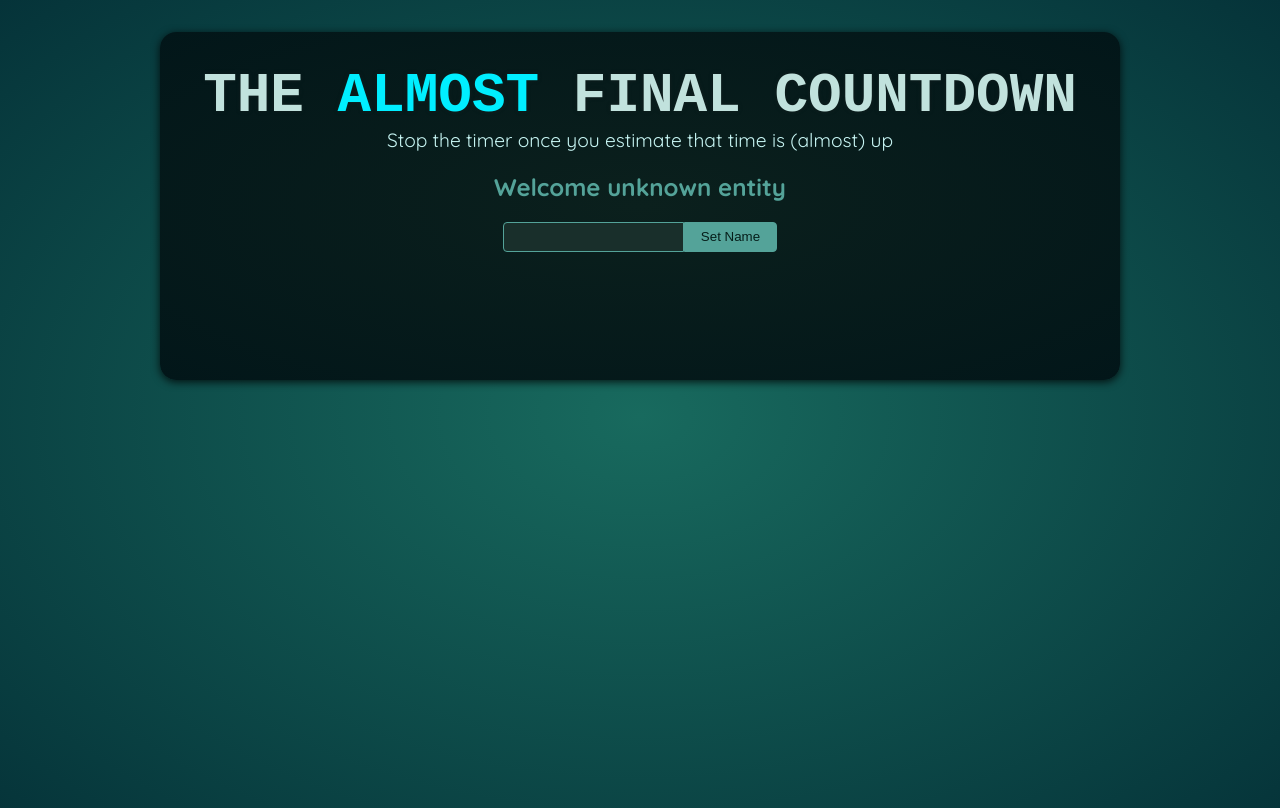
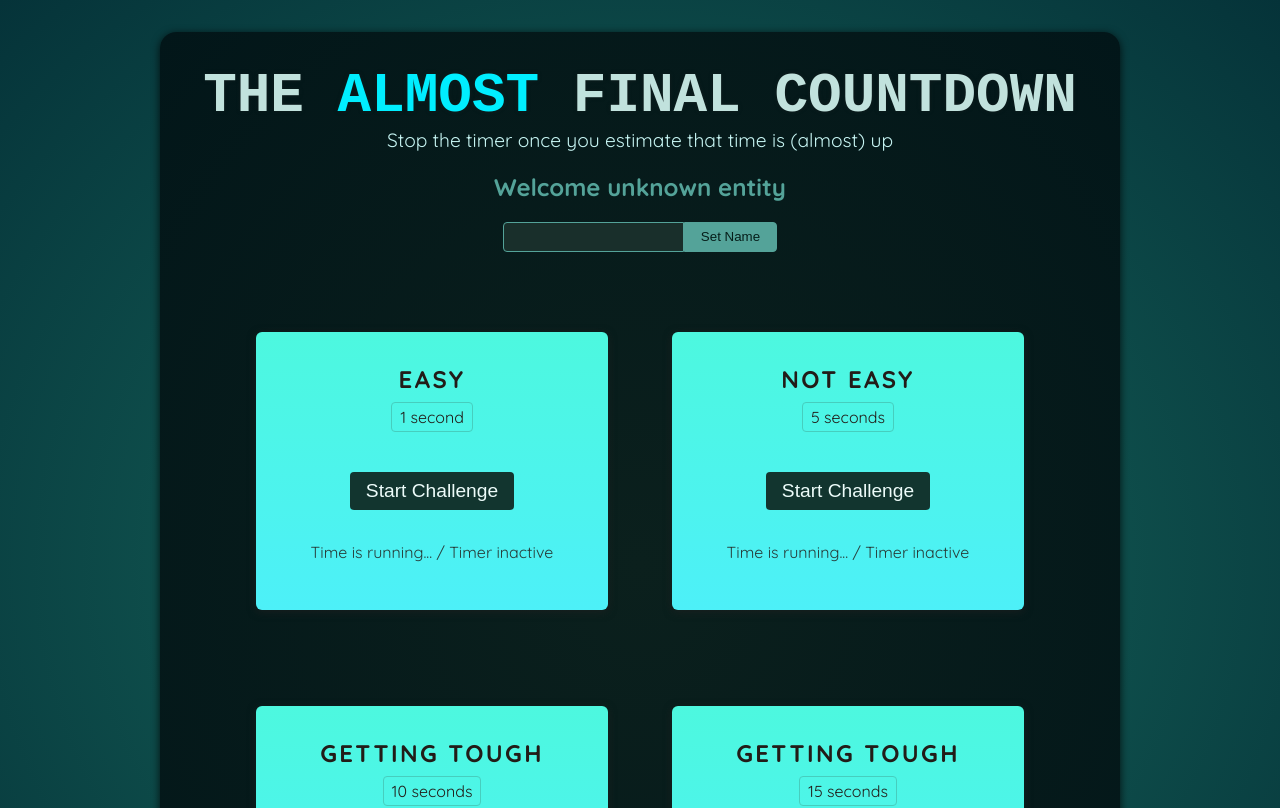
Before and after one commit to jeerawut97/react-104, a React (Vite) app: page / in a window 1280 px wide. Shown: the top 808 px of the page. Built offline with nearby package versions, Linux system fonts and the light colour scheme; a web font is replaced by a local one.

Commit message:
Add Demo Challenge

```diff
--- a/src/App.jsx
+++ b/src/App.jsx
@@ -1,10 +1,16 @@
 import Player from './components/Player.jsx';
+import TimerChallenge from './components/TimerChallenge.jsx';
 
 function App() {
   return (
     <>
       <Player />
-      <div id="challenges"></div>
+      <div id="challenges">
+        <TimerChallenge title="Easy" targetTime={1} />
+        <TimerChallenge title="Not easy" targetTime={5} />
+        <TimerChallenge title="Getting tough" targetTime={10} />
+        <TimerChallenge title="Getting tough" targetTime={15} />
+      </div>
     </>
   );
 }
--- /dev/null
+++ b/src/components/TimerChallenge.jsx
@@ -0,0 +1,18 @@
+export default function TimerChallenge({title, targetTime}) {
+    return (
+        <section className="challenge">
+            <h2>{title}</h2>
+            <p className="challenge-time">
+                {targetTime} second{targetTime > 1? 's': ''}
+            </p>
+            <p>
+                <button>
+                    Start Challenge
+                </button>
+            </p>
+            <p className="active">
+                Time is running... / Timer inactive
+            </p>
+        </section>
+    )
+}
```
